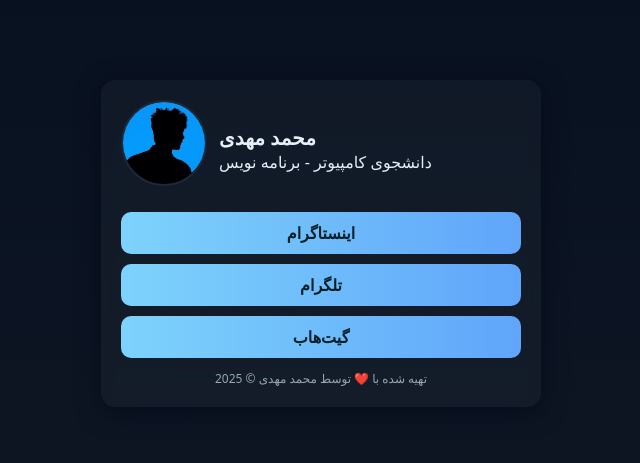
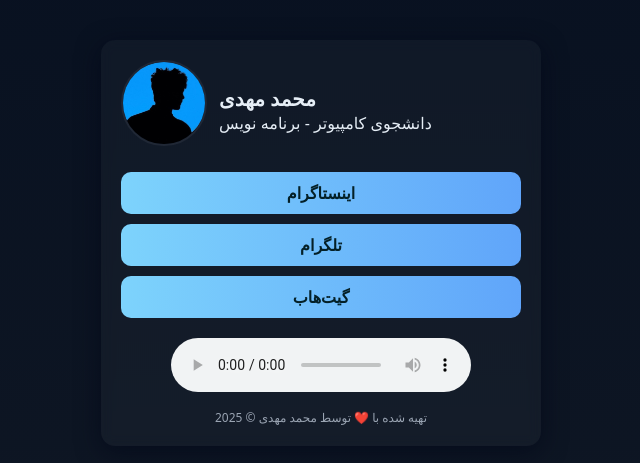
Before and after one commit to mhmdpng/mhmdpng.github.io, a plain HTML site: page index.html in a window 1280 px wide. Shown: the part 157-620 px from the top of the page, without its empty margins (319-959 px from the left). Drawn offline with Linux system fonts and the light colour scheme.

Commit message:
Update index.html

```diff
--- a/index.html
+++ b/index.html
@@ -34,6 +34,14 @@
       <a class="btn" href="https://github.com/mhmdpng/mhmdpng.github.io" target="_blank" rel="noopener">گیت‌هاب</a>
     </div>
 
+    <div style="margin-top:20px; text-align:center">
+  <audio controls>
+    <source src="music.mp3" type="audio/mpeg">
+    مرورگر شما از پخش موزیک پشتیبانی نمی‌کند.
+  </audio>
+</div>
+
+
     <div class="small">تهیه شده با ❤️ توسط محمد مهدی © 2025</div>
   </div>
 </body>
```
